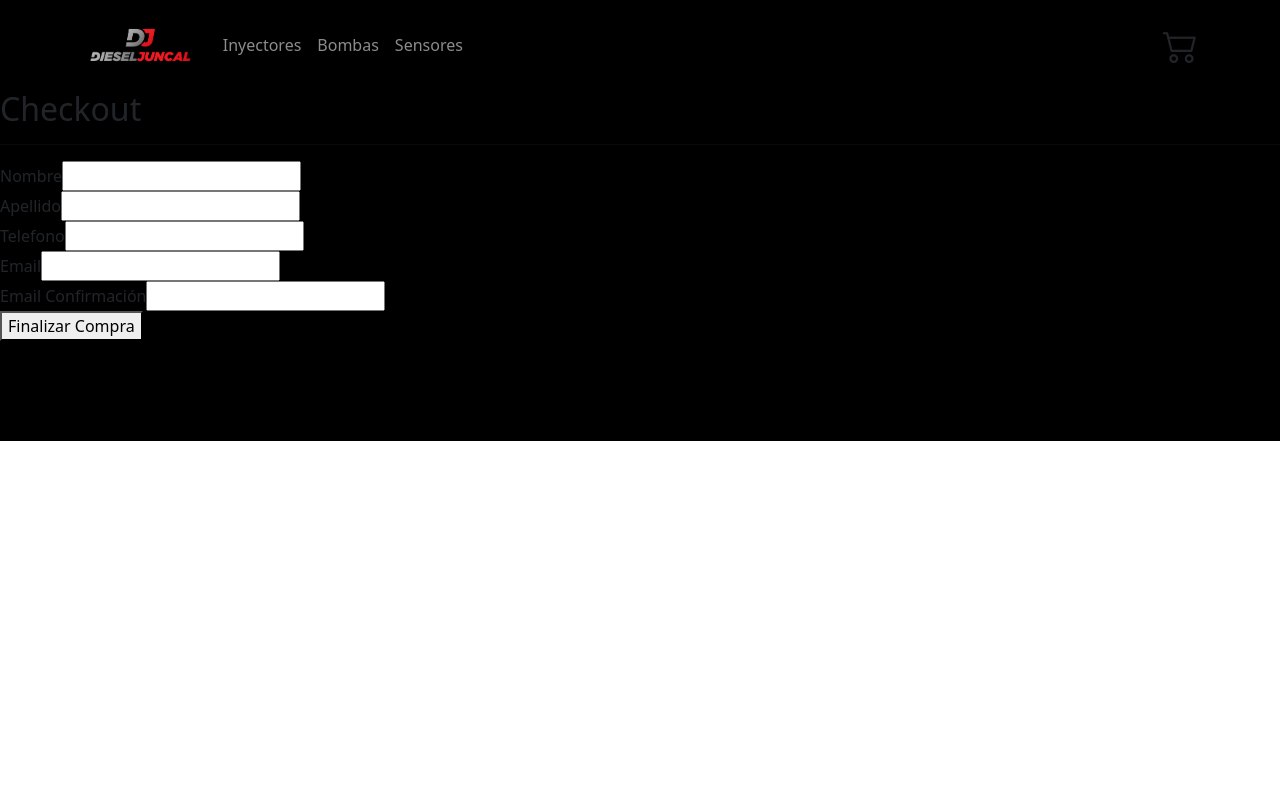
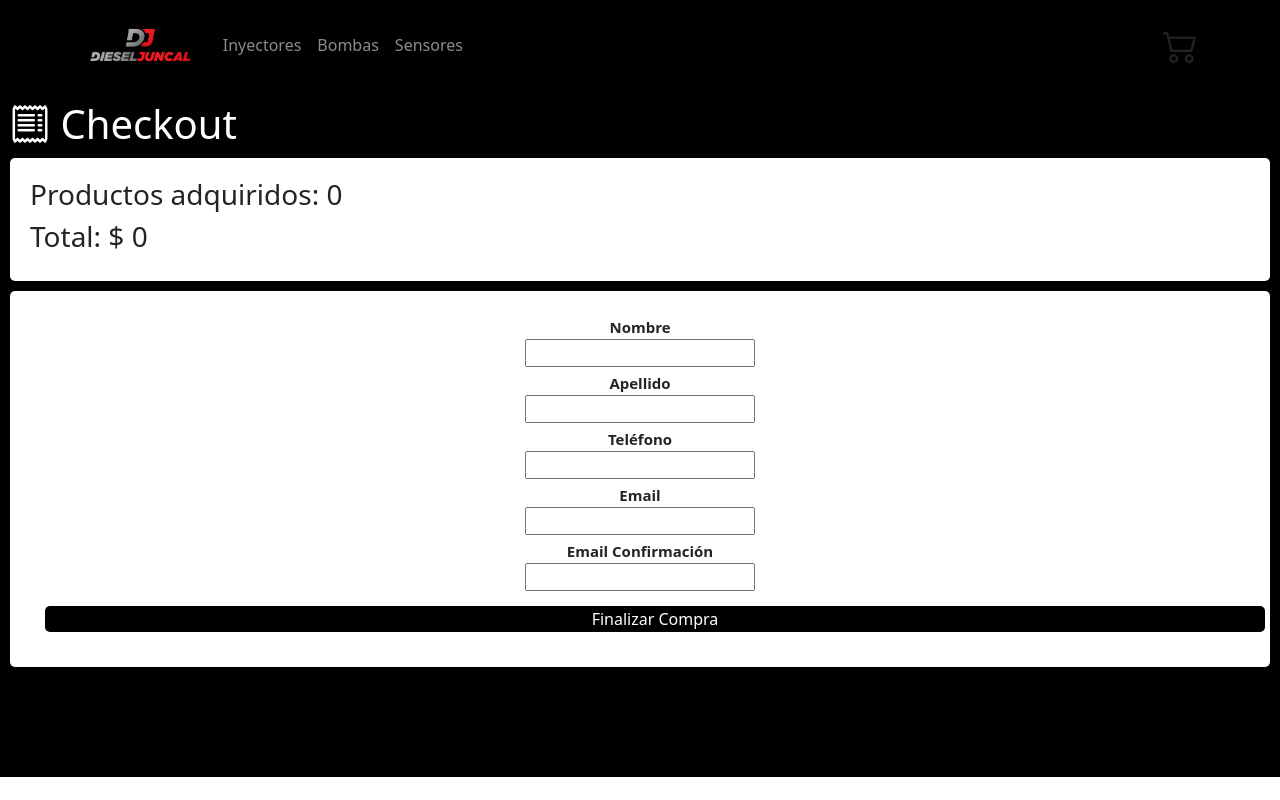
Before and after one commit to TomasDiStefano/ecommerce--tomasdistefano, a React (Create React App) app: page /Checkout in a window 1280 px wide. Built offline with nearby package versions, Linux system fonts and the light colour scheme.

Commit message:
Finish checkout

```diff
--- a/src/components/Cart/Cart.jsx
+++ b/src/components/Cart/Cart.jsx
@@ -17,11 +17,11 @@ const Cart = () => {
     if (productsQty === 0) {
         return (
             <div className='cart--containter' style={{ background: "white", margin: "20px", textAlign:"center" }}>
-                <i class="bi bi-cart4" style={{fontSize:"70px"}}></i>
+                <i className="bi bi-cart4" style={{fontSize:"70px"}}></i>
                 <h1>El carrito esta vacío</h1>
 
                 <Link style={{ textDecoration: 'inherit', color: 'inherit' }} to="/">
-                    <button className="summary--button" style={{width:"auto", padding:"10px"}} onClick={() => clearCart()}><i className="bi bi-bag"></i> Comprar ahora</button>
+                    <button className="summary--button" style={{width:"auto", padding:"10px"}}><i className="bi bi-bag"></i> Comprar ahora</button>
                 </Link>
             </div>
         )
@@ -42,7 +42,7 @@ const Cart = () => {
                         <h4>Productos: {productsQty} </h4>
                         <button className="summary--button" onClick={() => clearCart()}> Vaciar Carrito </button>
                         <Link style={{ textDecoration: 'inherit', color: 'inherit' }} to="/checkout">
-                            <button className="summary--button" onClick={() => clearCart()}> Finalizar compra </button>
+                            <button className="summary--button"> Finalizar compra </button>
                         </Link>
                     </div>
                 </Col>
--- /dev/null
+++ b/src/components/Checkout/Checkout.css
@@ -0,0 +1,18 @@
+.totalPurchase--container{
+    padding: 20px;
+    margin: 10px;
+    border-radius: 5px;
+    background-color: white;
+}
+
+.form--container{
+    border-radius: 5px;
+    padding: 20px;
+    margin: 10px;
+    background-color: white;
+}
+
+.form-group{
+    font-size: 15px;
+    font-weight: 700;
+}
--- a/src/components/Checkout/Checkout.jsx
+++ b/src/components/Checkout/Checkout.jsx
@@ -2,6 +2,8 @@ import { useState, useContext } from "react";
 import { CartContext } from "../../Context/CartContext";
 import { db } from "../../services/config";
 import { collection, addDoc } from "firebase/firestore";
+import './Checkout.css'
+import '../Cart/Cart.css'
 
 const Checkout = () => {
     const [nombre, setNombre] = useState("");
@@ -14,21 +16,23 @@ const Checkout = () => {
 
     const { cart, clearCart, total, productsQty } = useContext(CartContext);
 
+    console.log("CART", cart);
+
     //Funciones y validaciones:
 
-    const manejadorFormulario = (event) => {
+    const handleForm = (event) => {
         event.preventDefault();
 
 
         //Verificamos que los campos esten completos:
         if (!nombre || !apellido || !telefono || !email || !emailConfirmacion) {
-            setError("Por favor completa todos los campos o moriras");
+            setError("Por favor completa todos los campos");
             return;
         }
 
         //Validamos que los campos del email coincidan
         if (email !== emailConfirmacion) {
-            setError("Los campos del email no coinciden, maldito!!!");
+            setError("Los campos del email no coinciden");
             return;
         }
 
@@ -63,41 +67,70 @@ const Checkout = () => {
 
     return (
         <div>
-            <h2> Checkout </h2>
-            <form onSubmit={manejadorFormulario}>
+            <form onSubmit={handleForm}>
+                <h1 style={{margin:"10px", color: "white"}}><i class="bi bi-receipt" ></i> Checkout</h1>
                 {
                     cart.map(product => (
-                        <div key={product.item.id}>
-                            <p> {product.item.name} x  {product.itemQty} </p>
-                            <p> {product.item.price} </p>
-                            <hr />
+
+                        <div className='d-flex text-center align-items-center justify-content-around px-auto' style={{ borderRadius: "10px", marginRight: "10px", margin: "10px", paddingRight: "30px", height: "150px", background: "white" }} >
+
+                            <div className="">
+                                <img src={product.item.img} alt={product.item.name} style={{height:"150px", width:'150px' , paddingRight:"2rem"}} />
+                            </div>
+                            <div className="d-flex flex-column mx-auto px-auto w-100">
+                                <h3 style={{paddingTop:"0.5rem",fontWeight:"bold", fontSize:"1.3rem"}} >Quantity</h3>
+                                <span style={{fontSize:"1rem"}}>{product.itemQty} item/s</span>
+                            </div>
+                            <div className="d-flex flex-column mx-auto px-auto w-100">
+                            <h3 style={{paddingTop:"0.5rem",fontWeight:"bold", fontSize:"1.3rem"}}>Total</h3>
+                                <span  style={{fontSize:"1rem"}} className="mx-auto">$ {product.itemQty * product.item.price}</span>
+                            </div>
                         </div>
                     ))
                 }
-                <hr />
 
+                <div className="totalPurchase--container">
+                    <h3>
+                        Productos adquiridos: {productsQty}
+                    </h3>
+                    <h3>
+                        Total: $ {total}
+                    </h3>
+                </div>
+
+                <div className="form--container" style={{textAlign:"center"}}>
                     <div className="form-group">
+                        <div style={{marginTop:"5px"}}>
                             <label htmlFor=""> Nombre </label>
+                        </div>
                         <input type="text" value={nombre} onChange={(e) => setNombre(e.target.value)} />
                     </div>
 
                     <div className="form-group">
-                    <label htmlFor=""> Apellido </label>
+                        <div style={{marginTop:"5px"}}>
+                            <label htmlFor="" > Apellido </label>
+                        </div>
                         <input type="text" value={apellido} onChange={(e) => setApellido(e.target.value)} />
                     </div>
 
                     <div className="form-group">
-                    <label htmlFor=""> Telefono </label>
+                    <div style={{marginTop:"5px"}}>
+                            <label htmlFor=""> Teléfono </label>
+                        </div>
                         <input type="text" value={telefono} onChange={(e) => setTelefono(e.target.value)} />
                     </div>
 
                     <div className="form-group">
+                        <div style={{marginTop:"5px"}}>
                             <label htmlFor=""> Email </label>
+                        </div>
                         <input type="email" value={email} onChange={(e) => setEmail(e.target.value)} />
                     </div>
 
                     <div className="form-group">
+                        <div style={{marginTop:"5px"}}>
                             <label htmlFor=""> Email Confirmación </label>
+                        </div>
                         <input type="email" value={emailConfirmacion} onChange={(e) => setEmailConfirmacion(e.target.value)} />
                     </div>
 
@@ -105,11 +138,16 @@ const Checkout = () => {
                         error && <p style={{ color: "red" }}> {error} </p>
                     }
 
-                <button type="submit"> Finalizar Compra </button>
+                    <button className="summary--button" style={{ margin: "15px"}} type="submit" > Finalizar Compra </button>
+                </div>
+
             </form>
             {
                 ordenId && (
-                    <strong>¡Gracias por tu compra! Tu número de orden es {ordenId} </strong>
+                    <h1>
+                        <strong style={{color: "white"}}>¡Gracias por tu compra! Tu número de orden es {ordenId} </strong>
+                    </h1>
+
                 )
             }
         </div>
```
Lines whose indentation alone changed are shown as unchanged.
